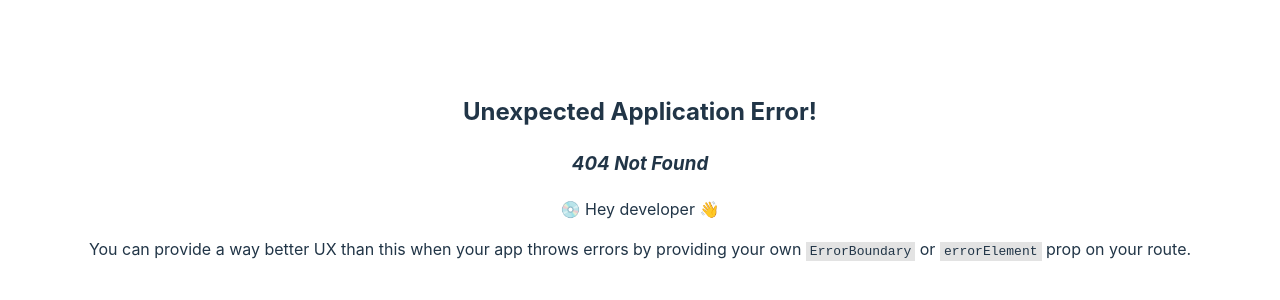
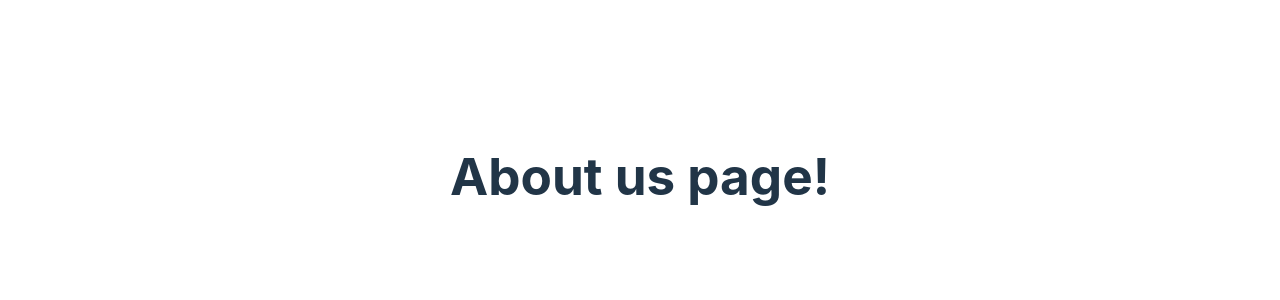
Before and after one commit to Turkiano/Budget-App-Frontend, a React (Vite) app: page /about in a window 1280 px wide. Before the commit this address had no page. Shown: the part 224-524 px from the top of the page. Built offline with nearby package versions, Linux system fonts and the light colour scheme.

Commit message:
06. Building a new Page

```diff
--- /dev/null
+++ b/src/Pages/About.tsx
@@ -0,0 +1,8 @@
+export function About(){
+
+    return (
+        <div>
+            <h1>About us page!</h1>
+        </div>
+    )
+}
```
Also changed, not shown: src/main.tsx (+8 -10 lines).
